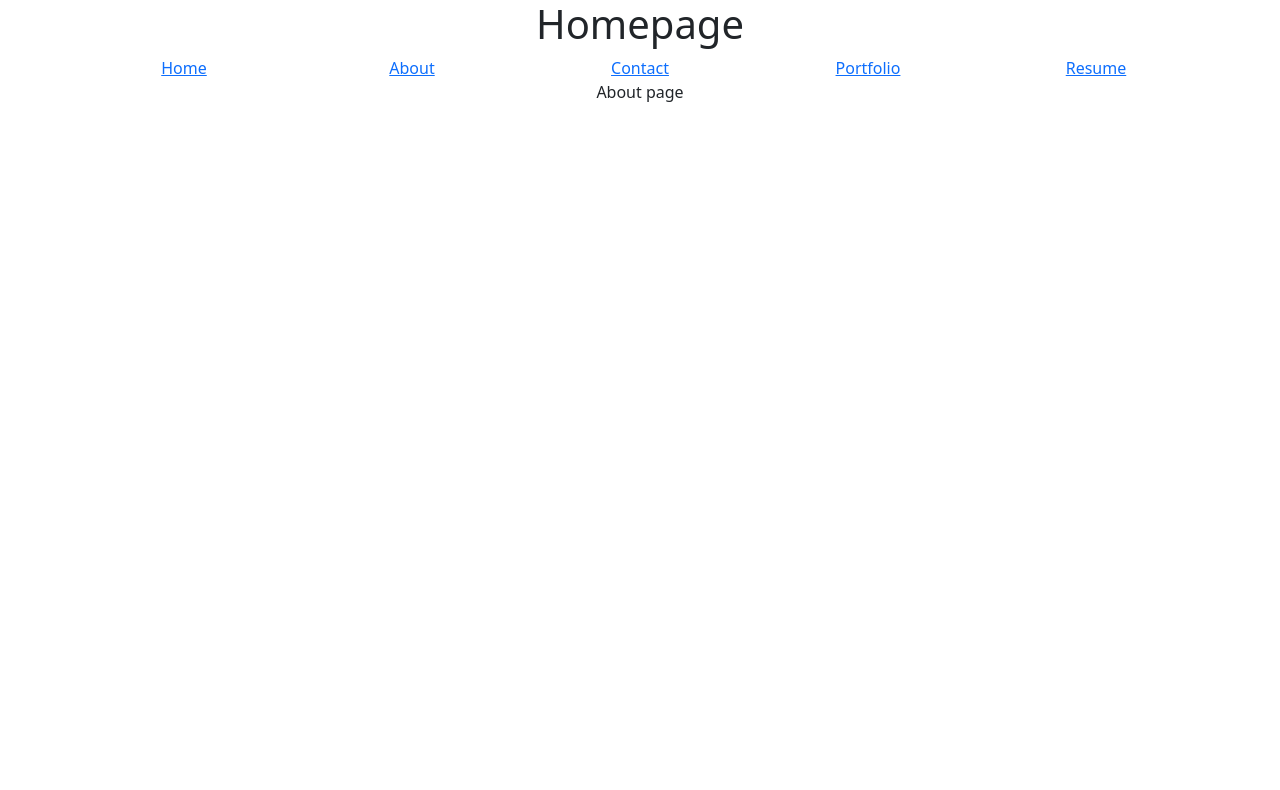
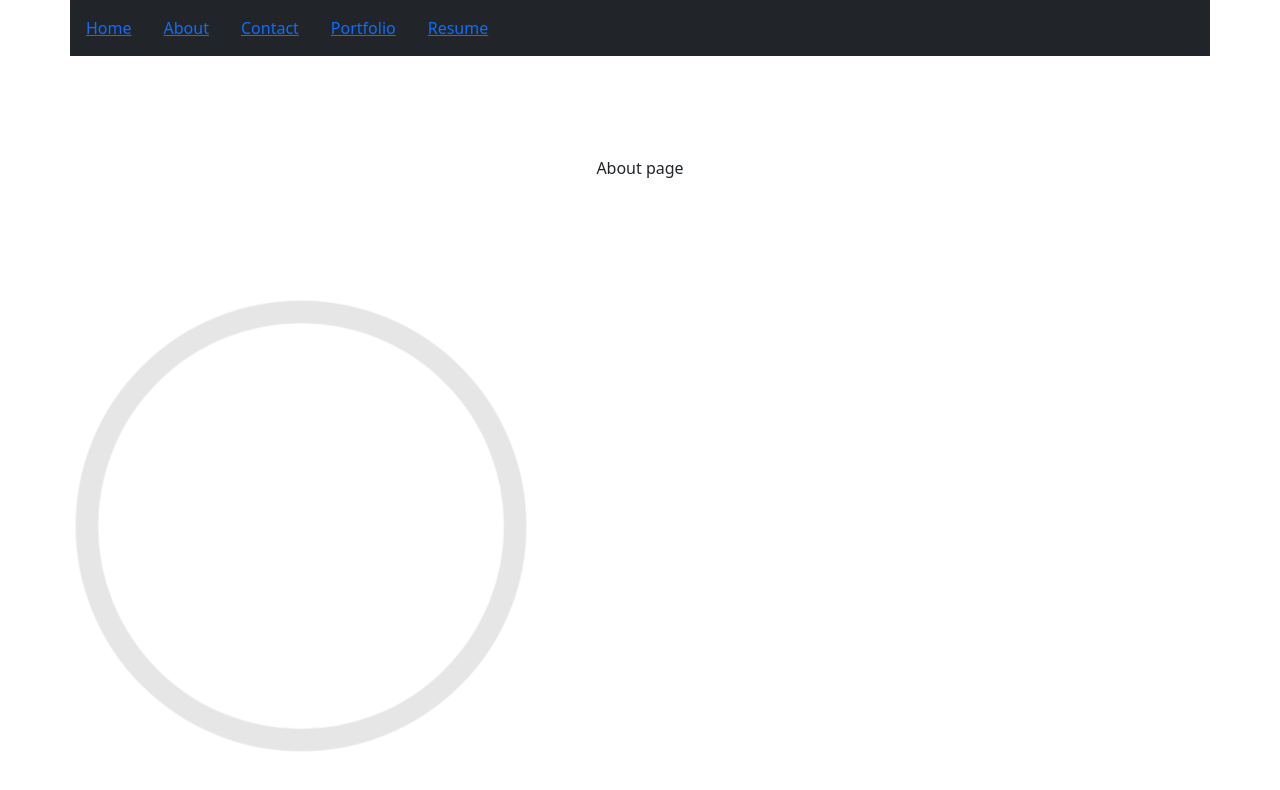
Before and after one commit to SkutchWill/personal-site, a React (Create React App) app: page /#/about in a window 1280 px wide. Shown: the top 790 px of the page. Built offline with nearby package versions, Linux system fonts and the light colour scheme.

Commit message:
Added animation to the background circle

```diff
--- a/package.json
+++ b/package.json
@@ -14,6 +14,7 @@
     "react-dom": "^17.0.2",
     "react-router-dom": "^6.2.1",
     "react-scripts": "5.0.0",
+    "styled-components": "^5.3.3",
     "web-vitals": "^2.1.4"
   },
   "scripts": {
--- /dev/null
+++ b/src/BackgroundCircle.js
@@ -0,0 +1,37 @@
+import React from 'react';
+import styled, { keyframes } from 'styled-components';
+
+const Animate = keyframes`
+    from {
+        transform: scale(0.1);
+        opacity: 1;
+    }
+
+    to {
+        transform: scale(5);
+        opacity: 0;
+    }
+`;
+
+const Circle = styled.div`
+    background: transparent;
+    position: relative;
+    width: 100px;
+    height: 100px;
+    top: ${props => props.height}px;
+    left: ${props => props.width}px;
+    animation: ${Animate} 2s ease-out infinite;
+    border: 5px solid #000;
+    border-radius: 50%;
+`;
+
+function BackgroundCircle(props) {
+
+    const {width, height} = props;
+
+    return (
+        <Circle width={width} height={height}></Circle>
+    );
+}
+
+export {BackgroundCircle};
--- a/src/Home.js
+++ b/src/Home.js
@@ -1,12 +1,34 @@
-import React from 'react';
+import React, {useEffect, useState} from 'react';
 import { Outlet } from 'react-router-dom';
 import Navbar from './Navbar';
+import { BackgroundCircle } from './BackgroundCircle';
+import { getRandom } from './helpers';
+import './styles/Home.css';
 
 export default function Home() {
+
+    const width = window.innerWidth;
+
+    const height = window.innerHeight;
+
+    const [circleHeight, setCircleHeight] = useState(getRandom(height));
+    const [circleWidth, setCircleWidth] = useState(getRandom(width));
+
+    useEffect(() => {
+      let intervalId = setInterval(() => {
+        setCircleWidth(getRandom(width));
+        setCircleHeight(getRandom(height));
+      }, 2000);
+
+      return () => clearInterval(intervalId);
+    }, );
+
     return(
-        <div>
-        <h1>Homepage</h1>
+        <div className='Home'>
         <Navbar/>
+          <div className='container-fluid'>
+            <BackgroundCircle width={circleWidth} height={circleHeight}/>
+          </div>
         <Outlet/>
       </div>
     );
--- a/src/Navbar.js
+++ b/src/Navbar.js
@@ -4,25 +4,24 @@ import './styles/Navbar.css';
 
 export default function Navbar(props) {
     return (
-        <div className='container'>
+        <div className='container navbar navbar-expand-lg navbar-dark bg-dark'>
             <div className='row'>
-                <div className='col'>
+                <div className='col nav-link'>
                     <NavLink to='/'>Home</NavLink>
                 </div>
-                <div className='col'>
+                <div className='col nav-link'>
                     <NavLink to='/about'>About</NavLink>
                 </div>
-                <div className='col'>
+                <div className='col nav-link'>
                     <NavLink to='/contact'>Contact</NavLink>
                 </div>
-                <div className='col'>
+                <div className='col nav-link'>
                     <NavLink to='/portfolio'>Portfolio</NavLink>
                 </div>
-                <div className='col'>
+                <div className='col nav-link'>
                     <NavLink to='/resume'>Resume</NavLink>
                 </div>
             </div>
-
         </div>
     );
 }
--- /dev/null
+++ b/src/helpers.js
@@ -0,0 +1,7 @@
+import React from 'react';
+
+function getRandom(val) {
+    return Math.floor(Math.random() * val);
+};
+
+export { getRandom };
--- /dev/null
+++ b/src/styles/Home.css
@@ -0,0 +1,4 @@
+.Home {
+	width: 100vw;
+	height: 100vh;
+}
```
Also changed, not shown: src/Canvas.js (added, +31 -0 lines), src/DrawCircle.js (added, +15 -0 lines), 1 other file (tests, documents, lock files or other folders).
